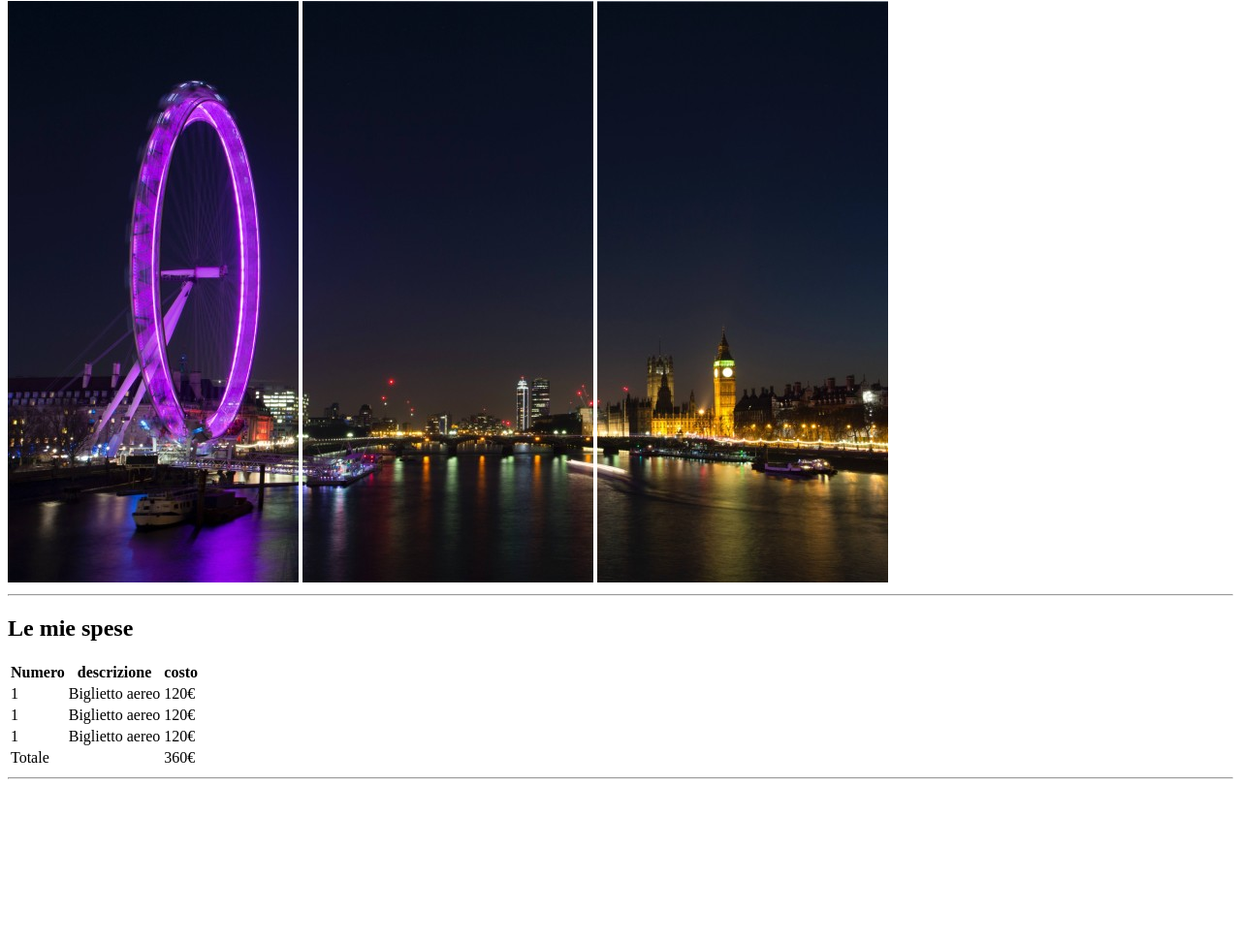
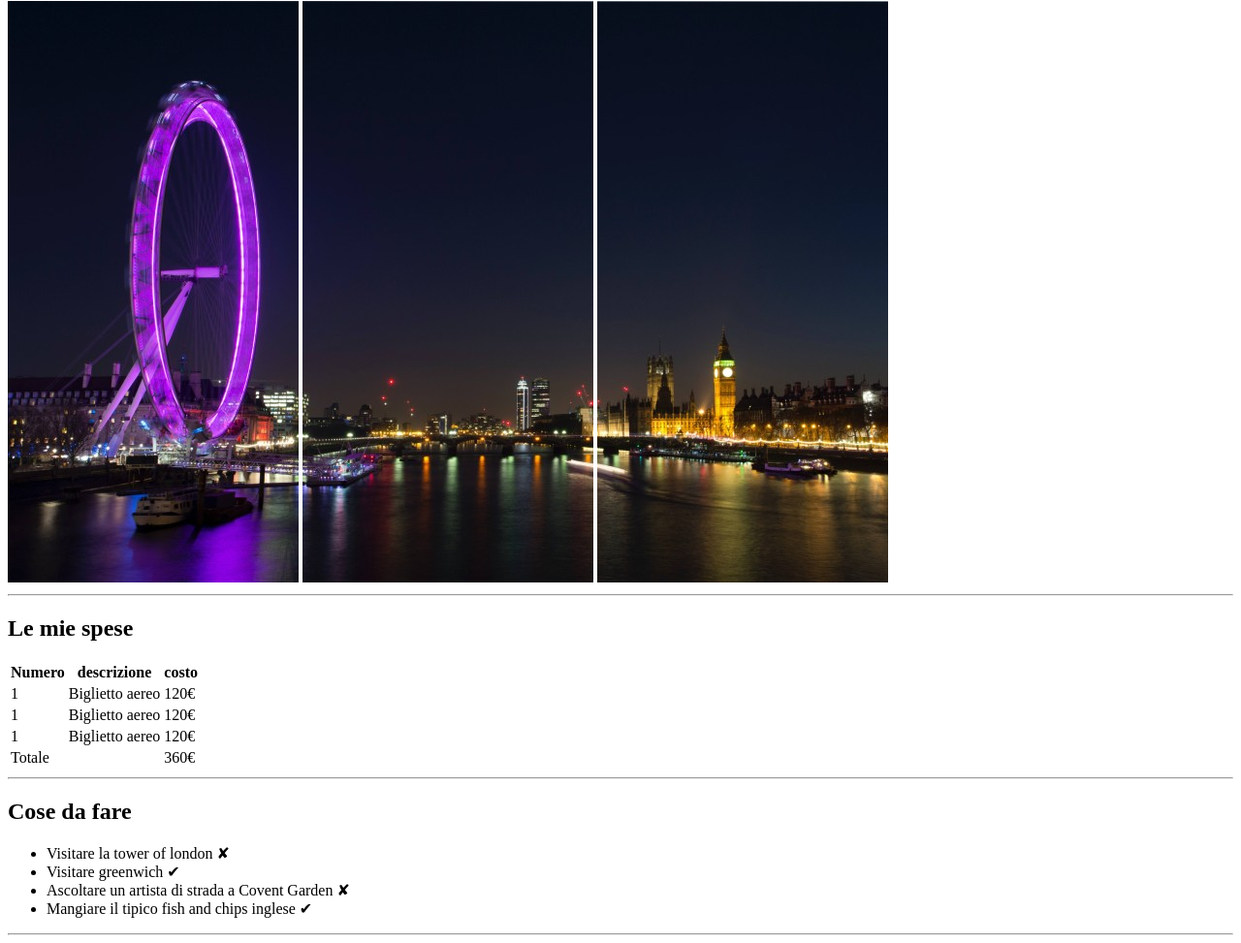
Before and after one commit to Maurizio97/html-london-trip, a plain HTML site: page index.html in a window 1280 px wide. Shown: the part 79-1052 px from the top of the page at 97% size. Before the commit the page ends 891 px from the top, so only its background shows below. Drawn offline with Linux system fonts and the light colour scheme.

Commit message:
section 2 complete

```diff
--- a/index.html
+++ b/index.html
@@ -28,14 +28,16 @@
         <!-- spese, cose da fare e info utili -->
         <main>
 
-            <!-- tabella spese -->
+            <!-- sezione 1: tabella spese -->
             <section>
-
+                <!-- titolo sezione 1 -->
                 <h2>
                     Le mie spese
                 </h2>
 
+                <!-- inizio tabella -->
                 <table>
+
                     <!-- intestazione tabella -->
                     <thead>
                         <th><strong>Numero</strong> </th>
@@ -69,7 +71,6 @@
 
                     </tbody>
 
-
                     <!-- footer tabella -->
                     <tfoot>
                         <tr>
@@ -80,23 +81,40 @@
                     </tfoot>
 
                 </table>
+                <!-- fine tabella -->
 
                 <hr>
 
             </section>
-            <!-- fine tabella spese -->
+            <!-- fine sezione 2: tabella spese -->
 
-            <!-- lista cose da fare -->
+            <!-- sezione 2: lista cose da fare -->
+            <section>
+
+                <!-- titolo sezione 2 -->
+                <h2>
+                    Cose da fare
+                </h2>
+
+                <!-- inizio lista -->
+                <ul>
+                    <li>Visitare la tower of london &#10008; </li>
+                    <li>Visitare greenwich &#10004;</li>
+                    <li>Ascoltare un artista di strada a Covent Garden &#10008;</li>
+                    <li>Mangiare il tipico fish and chips inglese &#10004;</li>
+                </ul>
+                <!-- fine lista -->
+
+                <hr>
+
+            </section>
+            <!-- fine sezione 2: lista cose da fare -->
+
+            <!-- sezione 3: lista info utili -->
             <section>
 
             </section>
-            <!-- fine lista cose da fare -->
-
-            <!-- lista info utili -->
-            <section>
-
-            </section>
-            <!-- fine lista info utili -->
+            <!-- fine sezione 3: lista info utili -->
 
         </main>
 
```
